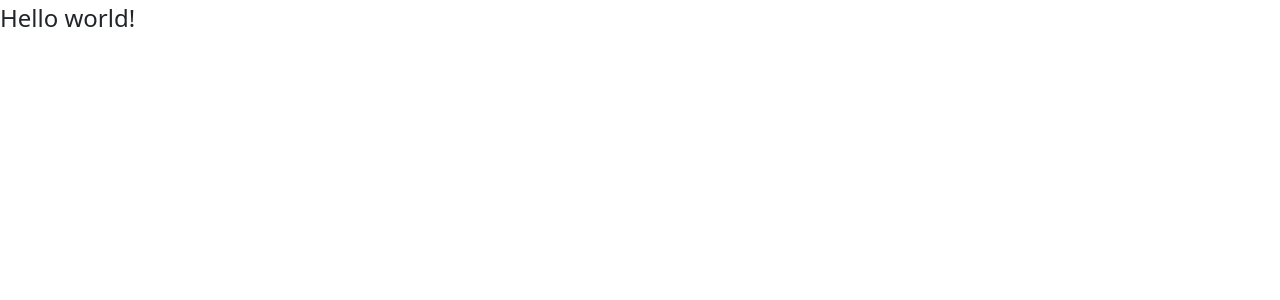
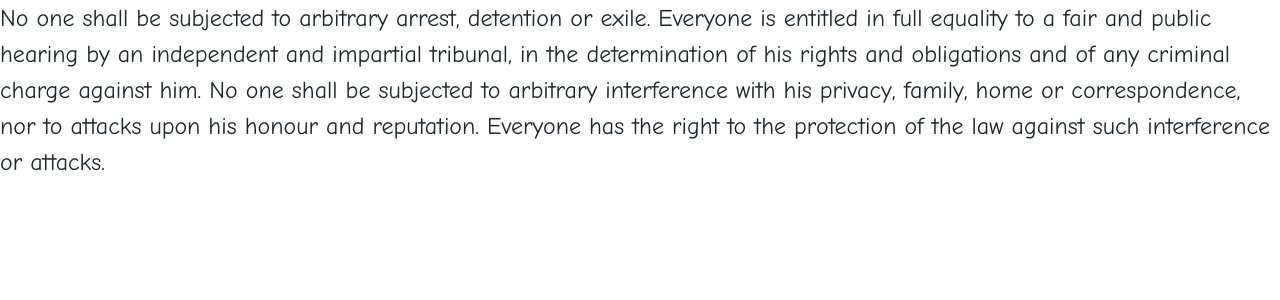
Before and after one commit to safoun10/Euphoria-Client, a React (Vite) app: page / in a window 1280 px wide. Shown: the top 300 px of the page. Built offline with nearby package versions, Linux system fonts and the light colour scheme.

Commit message:
added basic requirements

```diff
--- a/index.html
+++ b/index.html
@@ -4,7 +4,7 @@
     <meta charset="UTF-8" />
     <link rel="icon" type="image/svg+xml" href="/vite.svg" />
     <meta name="viewport" content="width=device-width, initial-scale=1.0" />
-    <title>Vite + React</title>
+    <title>Euphoria</title>
   </head>
   <body>
     <div id="root"></div>
--- a/src/index.css
+++ b/src/index.css
@@ -1,5 +1,6 @@
+@import url('https://fonts.googleapis.com/css2?family=Comic+Neue:ital,wght@0,300;0,400;0,700;1,300;1,400;1,700&display=swap');
+
 :root {
-  font-family: Inter, system-ui, Avenir, Helvetica, Arial, sans-serif;
   line-height: 1.5;
   font-weight: 400;
 
@@ -11,6 +12,7 @@
 }
 
 body {
+  font-family: 'Comic Neue', cursive;
   margin: 0;
   display: flex;
   min-width: 320px;
--- a/src/main.jsx
+++ b/src/main.jsx
@@ -7,7 +7,19 @@ import { createBrowserRouter, RouterProvider } from "react-router-dom";
 const router = createBrowserRouter([
 	{
 		path: "/",
-		element: <div className="fs-4">Hello world!</div>,
+		element: (
+			<div className="fs-4">
+				No one shall be subjected to arbitrary arrest, detention or
+				exile. Everyone is entitled in full equality to a fair and
+				public hearing by an independent and impartial tribunal, in the
+				determination of his rights and obligations and of any criminal
+				charge against him. No one shall be subjected to arbitrary
+				interference with his privacy, family, home or correspondence,
+				nor to attacks upon his honour and reputation. Everyone has the
+				right to the protection of the law against such interference or
+				attacks.
+			</div>
+		),
 	},
 ]);
 
```
